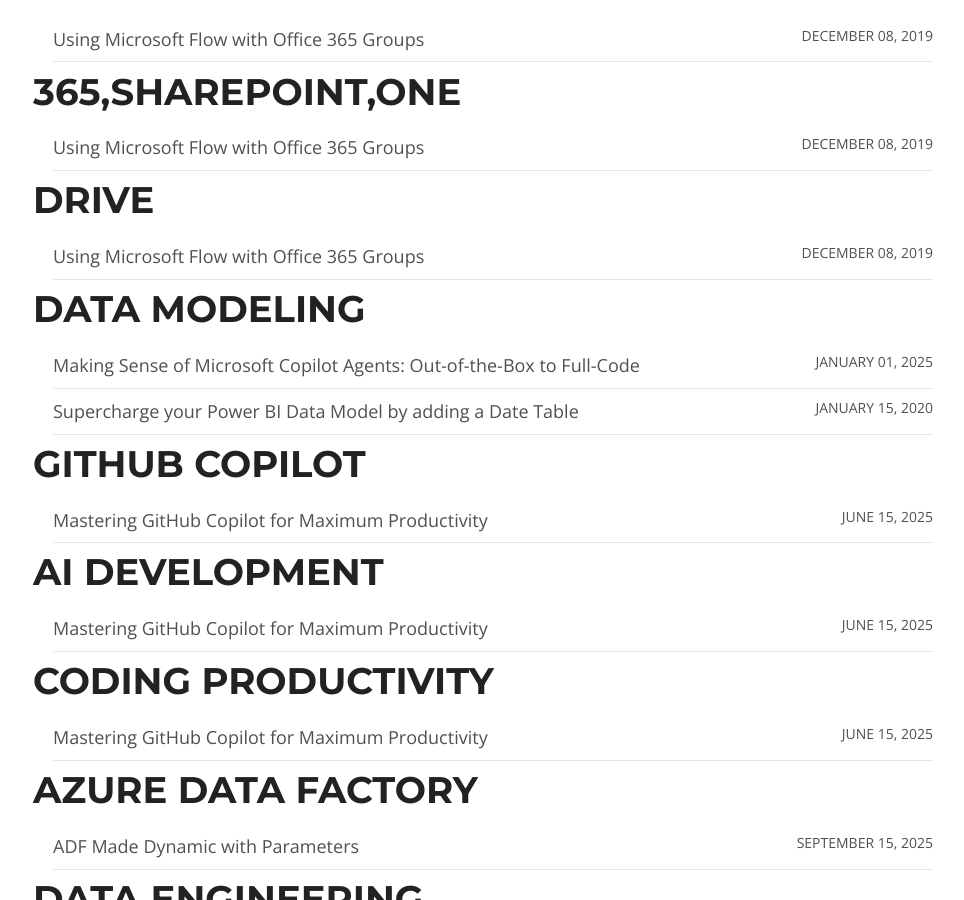
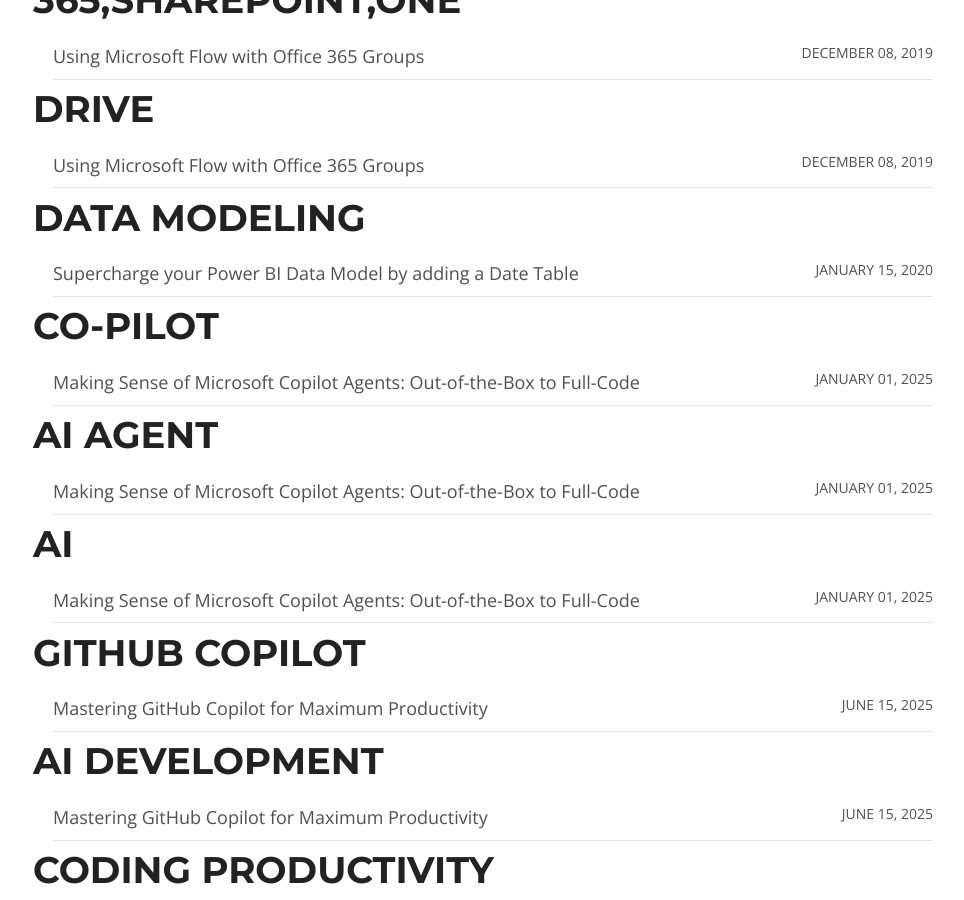
Before and after one commit to ldsouza/ldsouza.github.io, a Jekyll site: the page built from tags.html, in a window 1280 px wide and 900 px high, scrolled down 6944 px. Shown: the whole window, without its empty margins (157-1121 px from the left). Built offline with Jekyll 4.4.1, drawn with Linux system fonts in a browser that asks for light colours; nearby versions of some CDN libraries; library files that are not in the unit come from our copies; some of the changed text lies outside the part shown.

Commit message:
Update 2025-01-01-microsoft-ai-agents.md

```diff
--- a/_posts/2025-01-01-microsoft-ai-agents.md
+++ b/_posts/2025-01-01-microsoft-ai-agents.md
@@ -7,9 +7,9 @@
 title: "Making Sense of Microsoft Copilot Agents: Out-of-the-Box to Full-Code"
 headline: "Making Sense of Microsoft Copilot Agents: Out-of-the-Box to Full-Code"
 tags:
-- Power BI
-- Data Modeling
-- Reporting
+- Co-Pilot
+- AI Agent
+- AI
 categories:
   - Power BI
 ---
@@ -128,15 +124,13 @@
 - AI search layers and retrieval systems for internal knowledge
 - APIs for integration into third-party platforms or apps
 
-> Full-code is best when you’re working on **“wild” ideas** or require **deep control**—think enterprise R&D or custom product features.
-
-### ⚠️ Important Note
-
-Copilot Studio is **rapidly catching up**, absorbing many use cases that used to require full-code. So before jumping into Azure AI, reassess whether your needs could be met with low-code.
+> Full-code is best when you're working on **"wild" ideas** or require **deep control**—think enterprise R&D or custom product features.
 
 ---
 
 ## Conclusion: Choose the Right Copilot Path
+
+<div align="center">
 
 | Agent Type        | Ideal For                             | Setup Required | Coding Needed |
 |-------------------|----------------------------------------|----------------|----------------|
@@ -145,10 +139,8 @@
 | Low-Code          | Complex workflows, automation          | ⚠️ Some setup   | ⚠️ Low (Power FX, flows) |
 | Full-Code         | Custom models, deep integrations       | ✅ Full dev stack | ✅ Yes         |
 
+</div>
+
 ---
 
-By understanding these tiers, you can unlock Microsoft Copilot’s full potential—whether you’re automating a business process, surfacing knowledge from SharePoint, or building the next generation of AI-powered applications.
-
-> 🚀 **Pro Tip:** Start simple. As your use case evolves, graduate upward. Microsoft has made it easier than ever to scale your agent journey across the ecosystem.
-
-![Image]({{ site.url }}/images/blog/copilot-agent-landscape/overview.png)
+By understanding these tiers, you can unlock Microsoft Copilot's full potential—whether you're automating a business process, surfacing knowledge from SharePoint, or building the next generation of AI-powered applications.
```
Also changed, not shown: other parts of _posts/2025-01-01-microsoft-ai-agents.md (+0 -4 lines).
